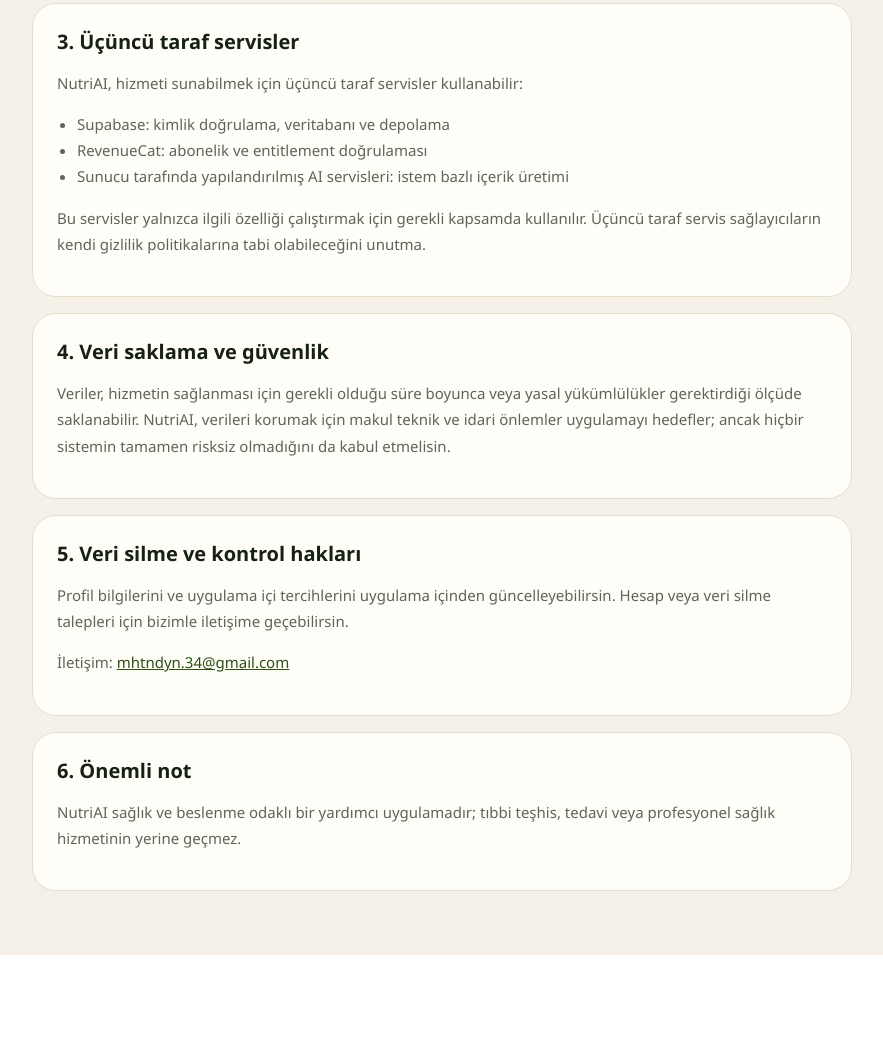
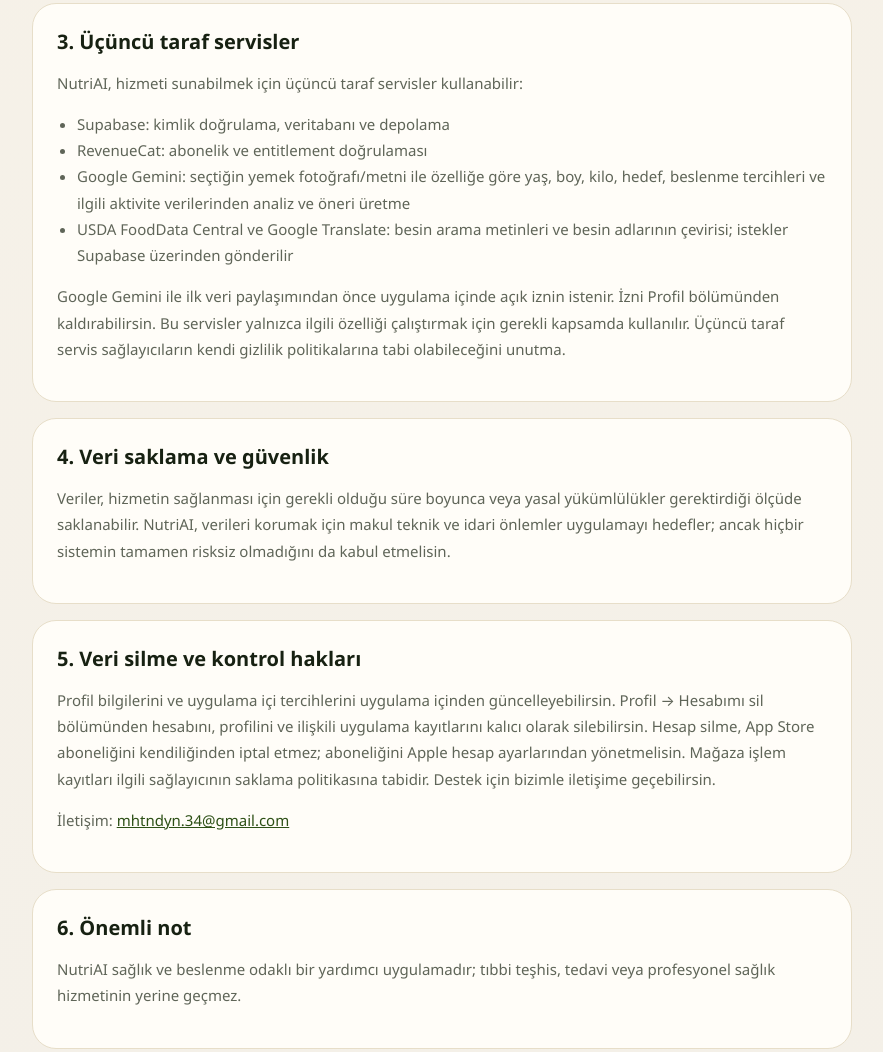
Before and after one commit to MuhittinDayan/NutriAI-Legal, a plain HTML site: page privacy.html in a window 1280 px wide. Shown: the part 857-1909 px from the top of the page, without its empty margins (198-1081 px from the left). Before the commit the page ends 1812 px from the top, so only its background shows below. Drawn offline with Linux system fonts and the light colour scheme.

Commit message:
docs: disclose Gemini and account deletion in privacy policy

```diff
--- a/privacy.html
+++ b/privacy.html
@@ -106,7 +106,7 @@
         Bu politika, NutriAI uygulamasını kullanırken hangi verilerin işlenebileceğini,
         bu verilerin ne için kullanıldığını ve kullanıcının veri üzerindeki haklarını açıklar.
       </p>
-      <div class="meta">Son güncelleme: 13 Mayıs 2026</div>
+      <div class="meta">Son güncelleme: 5 Eylül 2026</div>
     </section>
 
     <div class="stack">
@@ -141,9 +141,11 @@
         <ul>
           <li>Supabase: kimlik doğrulama, veritabanı ve depolama</li>
           <li>RevenueCat: abonelik ve entitlement doğrulaması</li>
-          <li>Sunucu tarafında yapılandırılmış AI servisleri: istem bazlı içerik üretimi</li>
+          <li>Google Gemini: seçtiğin yemek fotoğrafı/metni ile özelliğe göre yaş, boy, kilo, hedef, beslenme tercihleri ve ilgili aktivite verilerinden analiz ve öneri üretme</li>
+          <li>USDA FoodData Central ve Google Translate: besin arama metinleri ve besin adlarının çevirisi; istekler Supabase üzerinden gönderilir</li>
         </ul>
         <p>
+          Google Gemini ile ilk veri paylaşımından önce uygulama içinde açık iznin istenir. İzni Profil bölümünden kaldırabilirsin.
           Bu servisler yalnızca ilgili özelliği çalıştırmak için gerekli kapsamda kullanılır.
           Üçüncü taraf servis sağlayıcıların kendi gizlilik politikalarına tabi olabileceğini unutma.
         </p>
@@ -162,7 +164,9 @@
         <h2>5. Veri silme ve kontrol hakları</h2>
         <p>
           Profil bilgilerini ve uygulama içi tercihlerini uygulama içinden güncelleyebilirsin.
-          Hesap veya veri silme talepleri için bizimle iletişime geçebilirsin.
+          Profil → Hesabımı sil bölümünden hesabını, profilini ve ilişkili uygulama kayıtlarını kalıcı olarak silebilirsin.
+          Hesap silme, App Store aboneliğini kendiliğinden iptal etmez; aboneliğini Apple hesap ayarlarından yönetmelisin.
+          Mağaza işlem kayıtları ilgili sağlayıcının saklama politikasına tabidir. Destek için bizimle iletişime geçebilirsin.
         </p>
         <p>
           İletişim: <a href="mailto:mhtndyn.34@gmail.com">mhtndyn.34@gmail.com</a>
```
